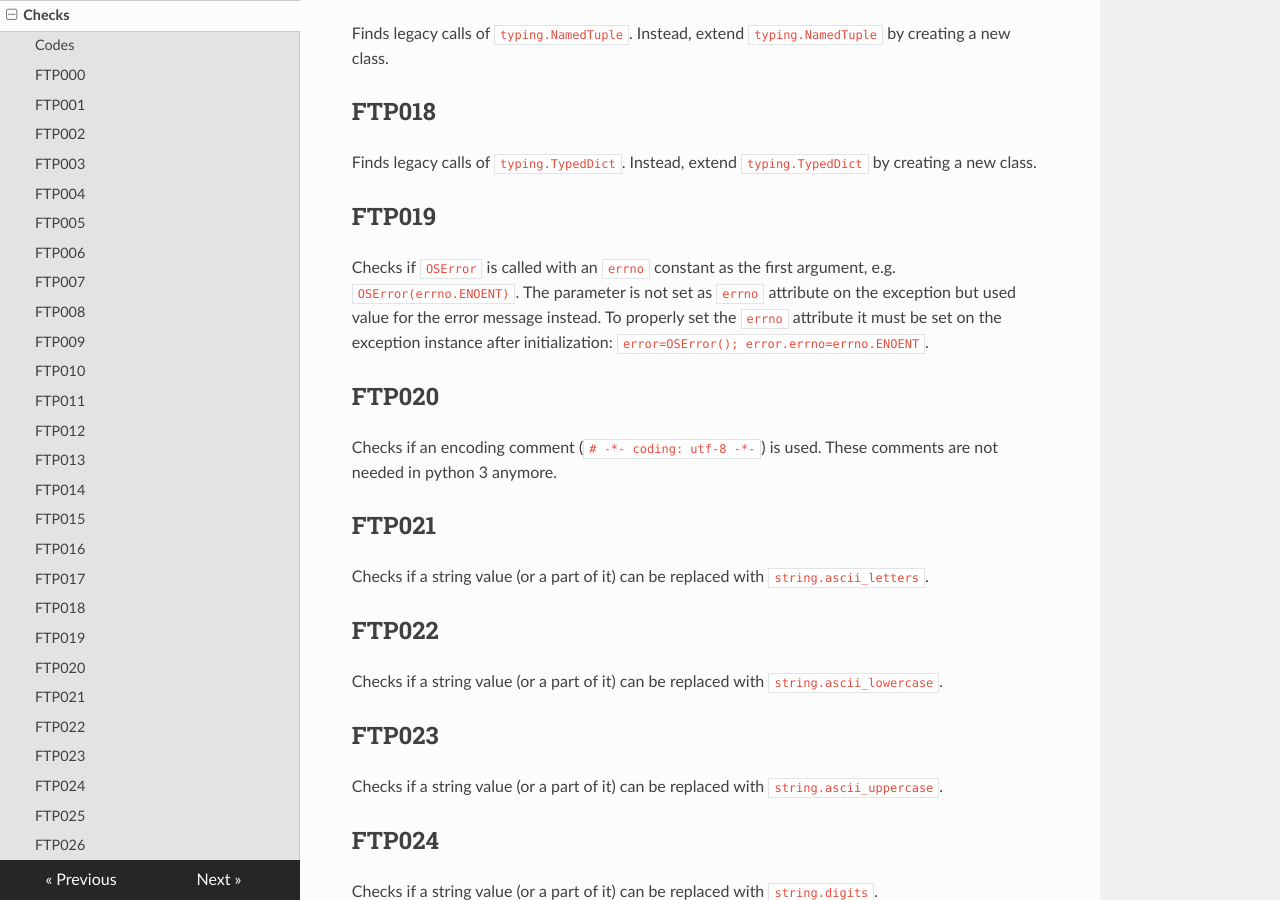
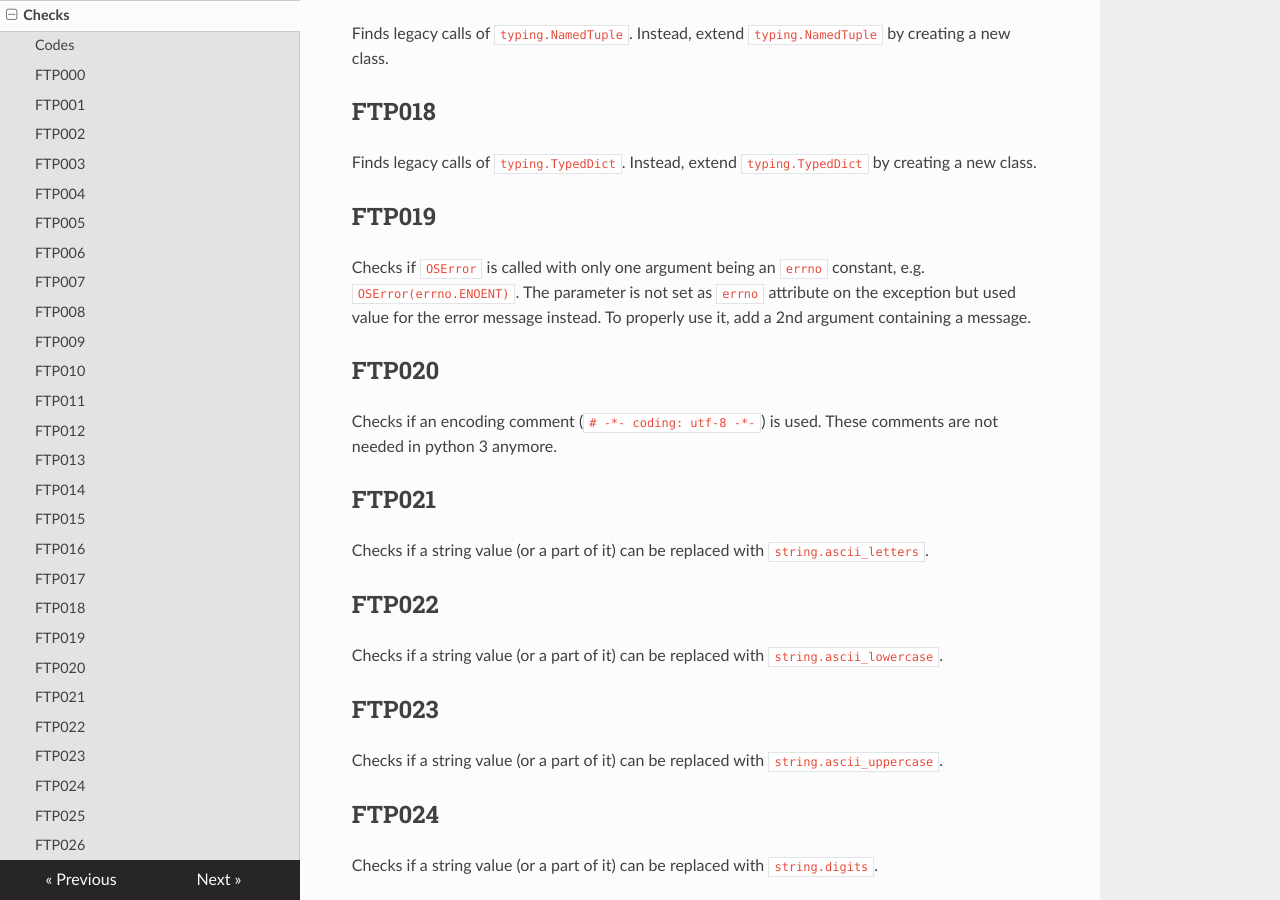
Before and after one commit to SAP/flake8-tergeo, an MkDocs documentation site: the page built from docs/checks.md, in a window 1280 px wide and 900 px high, scrolled down 2685 px. Built offline with MkDocs 1.6.1, drawn with Linux system fonts in a browser that asks for light colours; nearby versions of some CDN libraries.

Commit message:
Fix FTP019

```diff
--- a/docs/checks.md
+++ b/docs/checks.md
@@ -97,9 +97,9 @@ Finds legacy calls of `typing.TypedDict`.
 Instead, extend `typing.TypedDict` by creating a new class.
 
 ## FTP019
-Checks if `OSError` is called with an `errno` constant as the first argument, e.g. `OSError(errno.ENOENT)`.
+Checks if `OSError` is called with only one argument being an `errno` constant, e.g. `OSError(errno.ENOENT)`.
 The parameter is not set as `errno` attribute on the exception but used value for the error message instead.
-To properly set the `errno` attribute it must be set on the exception instance after initialization: `error=OSError(); error.errno=errno.ENOENT`.
+To properly use it, add a 2nd argument containing a message.
 
 ## FTP020
 Checks if an encoding comment (`# -*- coding: utf-8 -*-`) is used.
```
Also changed, not shown: CHANGELOG.md (+2 -0 lines), 3 other files.
